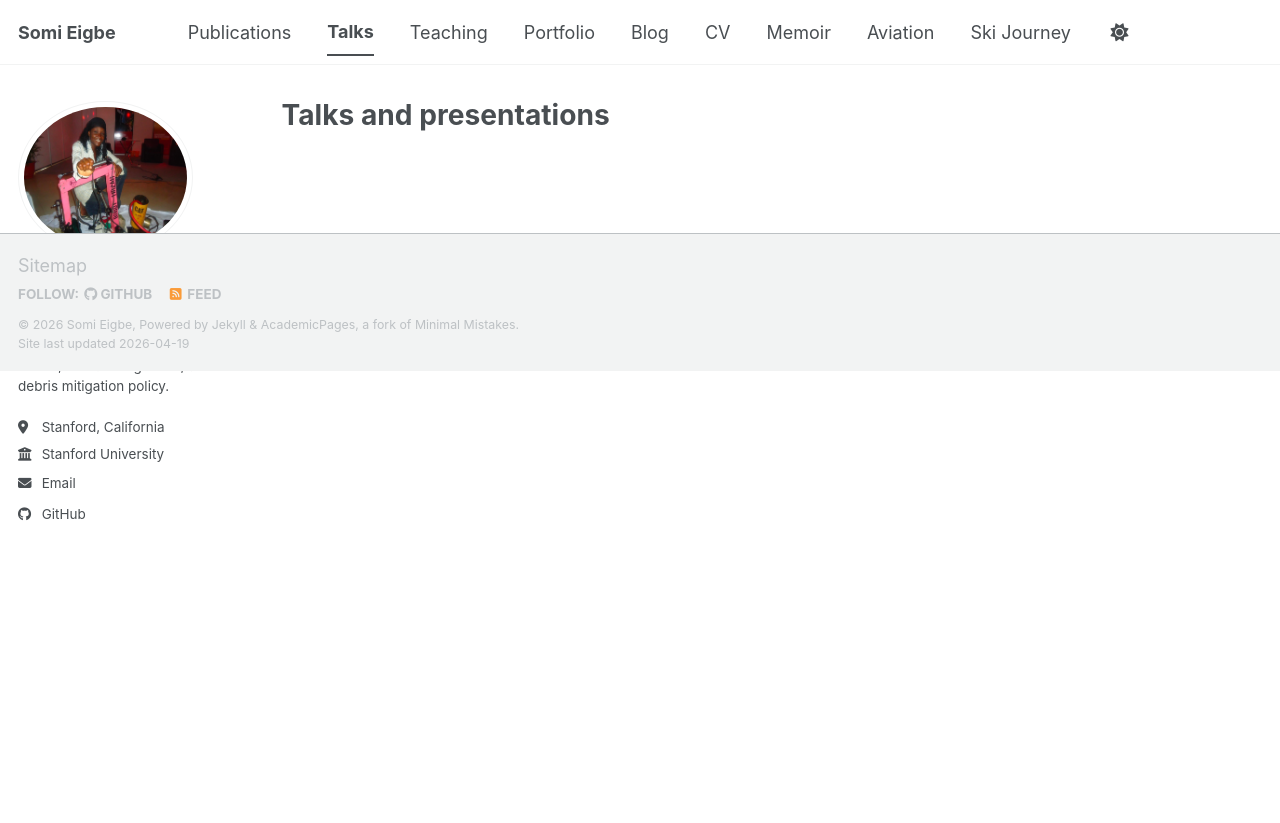
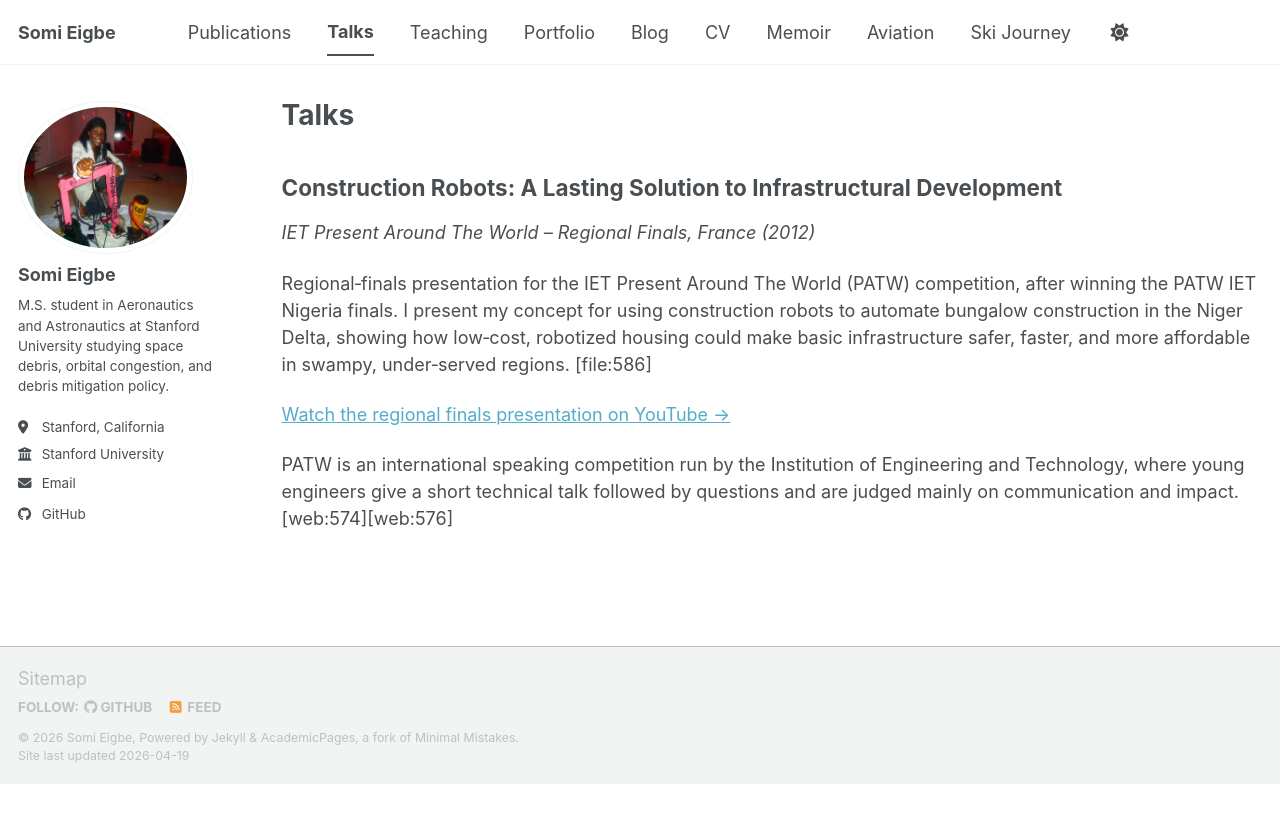
Before and after one commit to somisash/somisash.github.io, a Jekyll site: the page built from _talks/2012-03-01-talk-1.md, in a window 1280 px wide. Shown: the top 823 px of the page. Built offline with Jekyll 4.4.1, drawn with Linux system fonts in a browser that asks for light colours; a script bundle is joined from its source files by our own code; library files that are not in the unit come from our copies; some of the changed lines change nothing that is shown.

Commit message:
Update 2012-03-01-talk-1.md

```diff
--- a/_talks/2012-03-01-talk-1.md
+++ b/_talks/2012-03-01-talk-1.md
@@ -1,8 +1,15 @@
-### Construction Robots: A Lasting Solution to Infrastructural Development
+---
+layout: archive
+title: "Talks"
+permalink: /talks/
+author_profile: true
+---
+
+## Construction Robots: A Lasting Solution to Infrastructural Development
+
 *IET Present Around The World – Regional Finals, France (2012)*
 
-Regional‑finals presentation for the IET **Present Around The World (PATW)** competition, after winning the PATW IET Nigeria finals.
-I present my concept for using construction robots to automate bungalow construction in the Niger Delta, showing how low‑cost, robotized housing could make basic infrastructure safer, faster, and more affordable in swampy, under‑served regions. [file:586]
+Regional‑finals presentation for the IET Present Around The World (PATW) competition, after winning the PATW IET Nigeria finals. I present my concept for using construction robots to automate bungalow construction in the Niger Delta, showing how low‑cost, robotized housing could make basic infrastructure safer, faster, and more affordable in swampy, under‑served regions. [file:586]
 
 [Watch the regional finals presentation on YouTube →](https://www.youtube.com/watch?v=FLOqhxGb7Bw)
 
```
